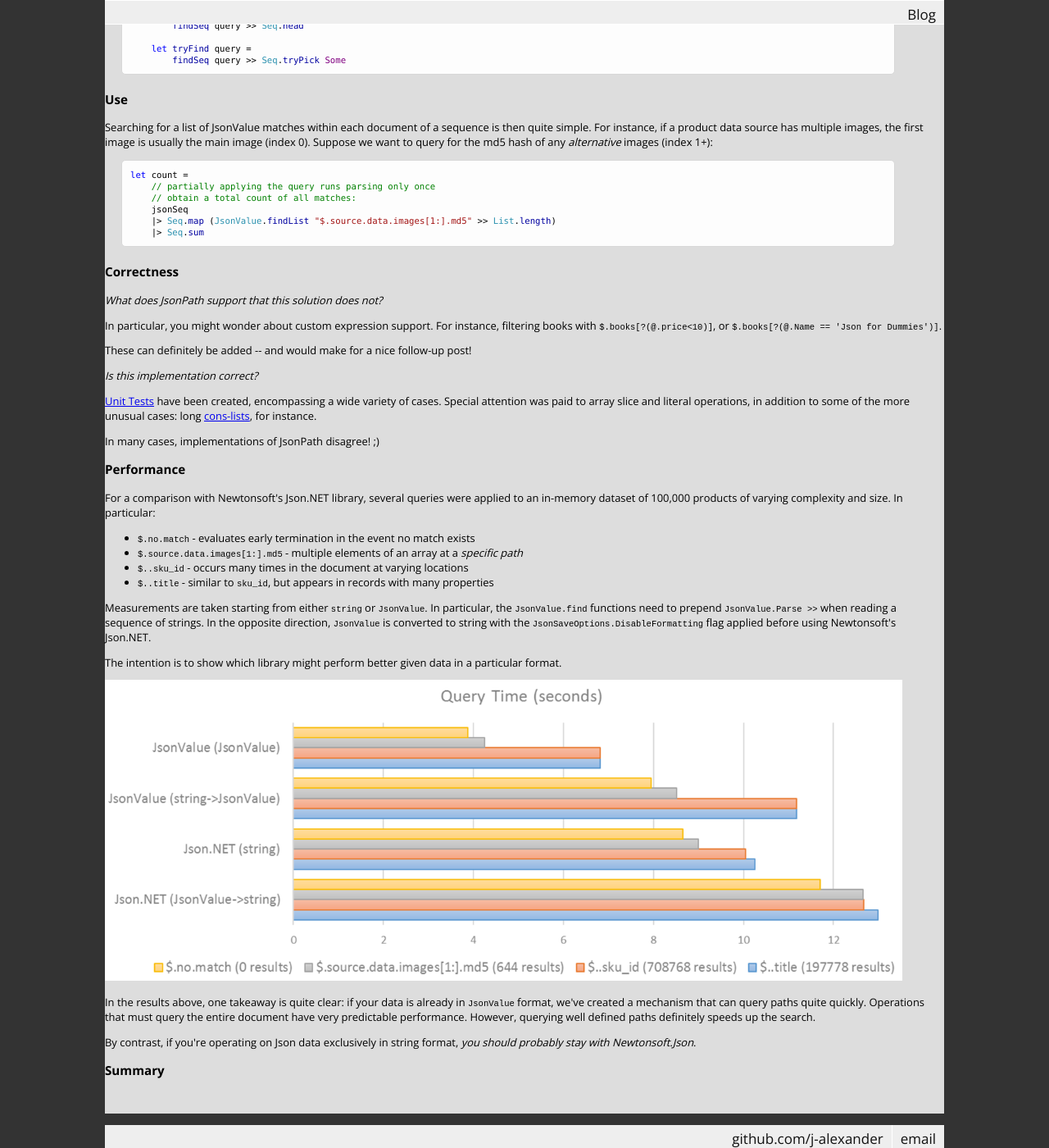
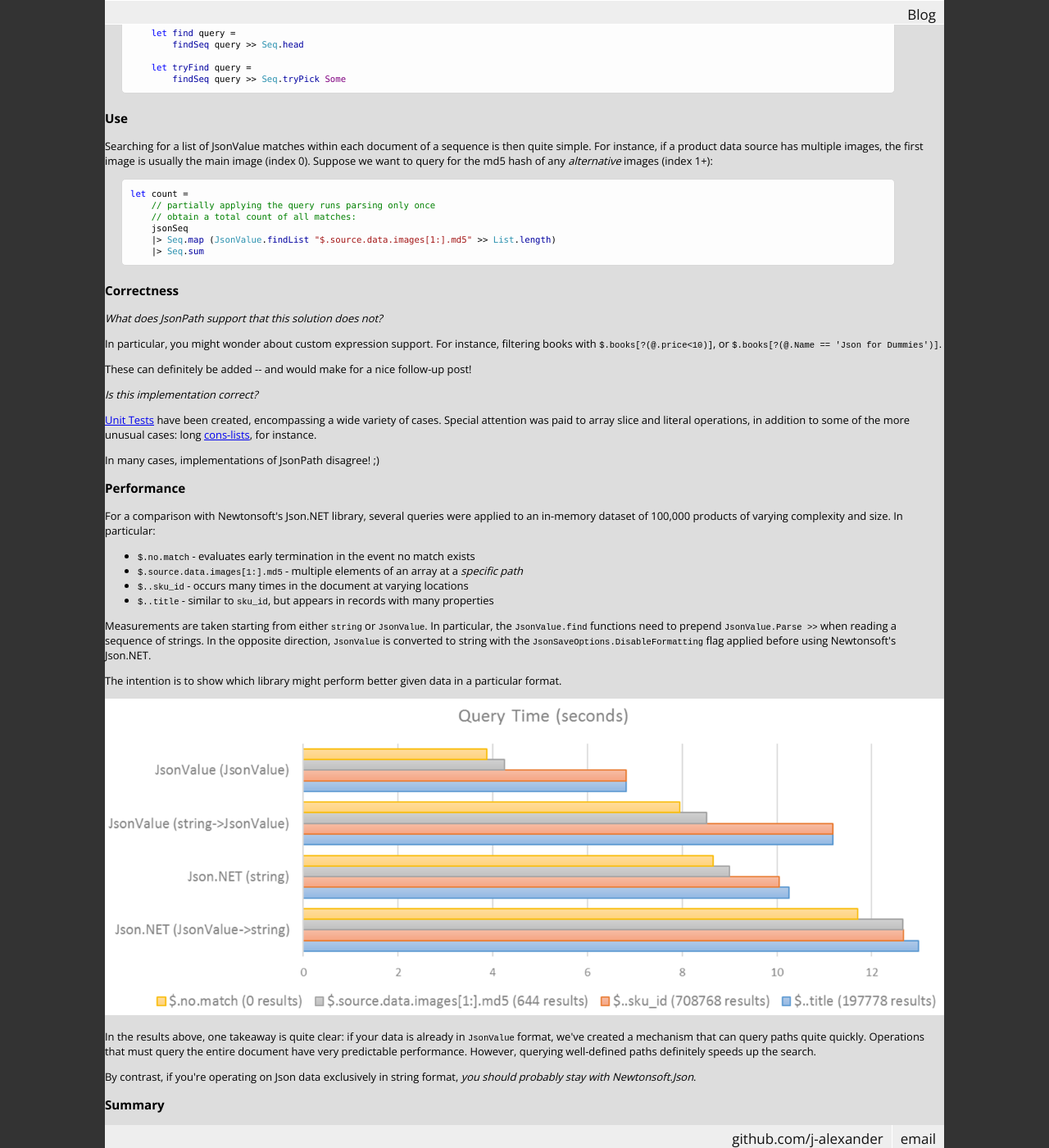
Before and after one commit to j-alexander/j-alexander.github.io, a Jekyll site: the page built from _posts/2016-12-15-jsonpath-queries-using-fsharpdata.html, in a window 1280 px wide and 1400 px high, scrolled down 6092 px. Shown: the whole window at 82% size. Built offline with Jekyll 4.4.1, drawn with Linux system fonts in a browser that asks for light colours; some web fonts are replaced.

Commit message:
full width images

```diff
--- a/_posts/2016-12-15-jsonpath-queries-using-fsharpdata.html
+++ b/_posts/2016-12-15-jsonpath-queries-using-fsharpdata.html
@@ -390,7 +390,7 @@ format.</p>
 <img src="benchmarks.png" class="post-slide" alt="Comparison w/Newtonsoft.Json"/>
 <p>In the results above, one takeaway is quite clear: if your data is already in <code>JsonValue</code> format,
 we've created a mechanism that can query paths quite quickly.  Operations that must query
-the entire document have very predictable performance.  However, querying well defined
+the entire document have very predictable performance.  However, querying well-defined
 paths definitely speeds up the search.</p>
 <p>By contrast, if you're operating on Json data exclusively in string format, <em>you should
 probably stay with Newtonsoft.Json</em>.</p>
--- a/css/main.css
+++ b/css/main.css
@@ -111,5 +111,5 @@ footer ul li:last-child {
 }
 
 img.post-slide {
-    width: 95%;
+    width: 100%;
 }
```
Also changed, not shown: 1 other file.
